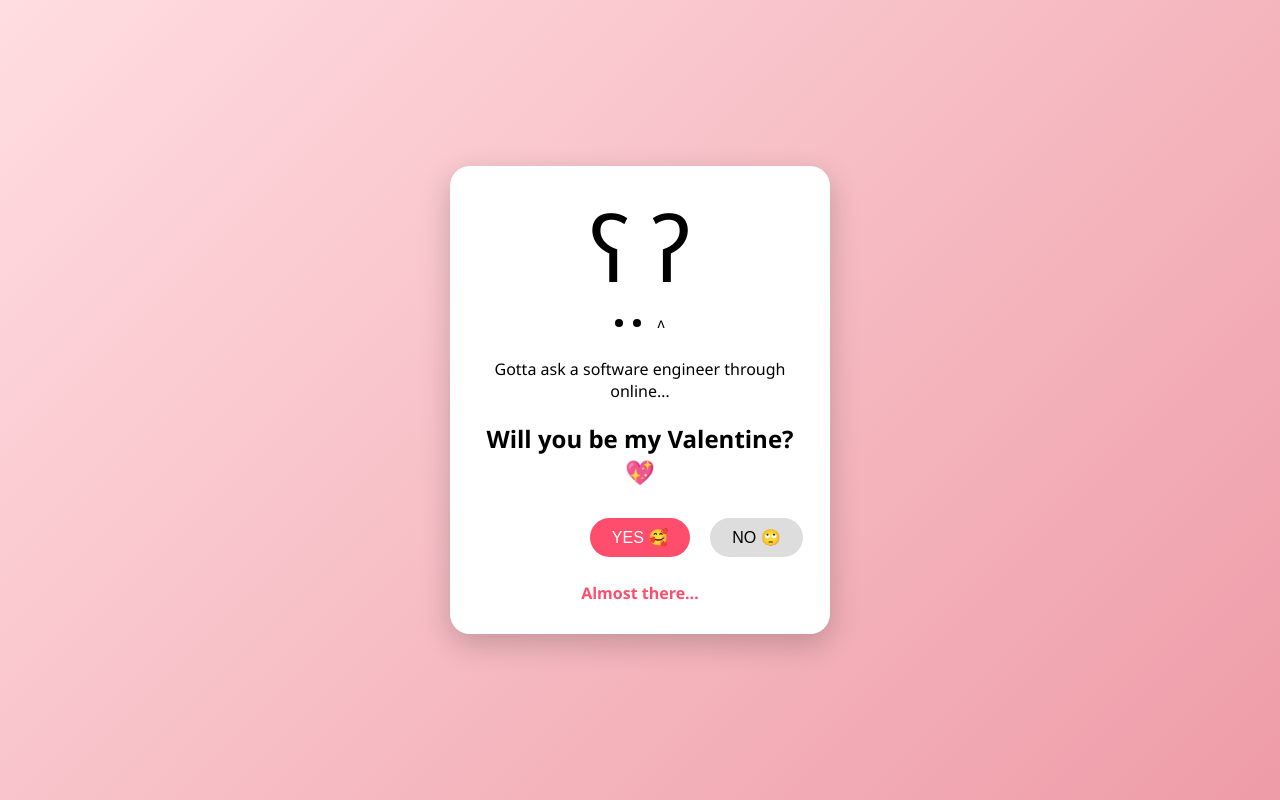
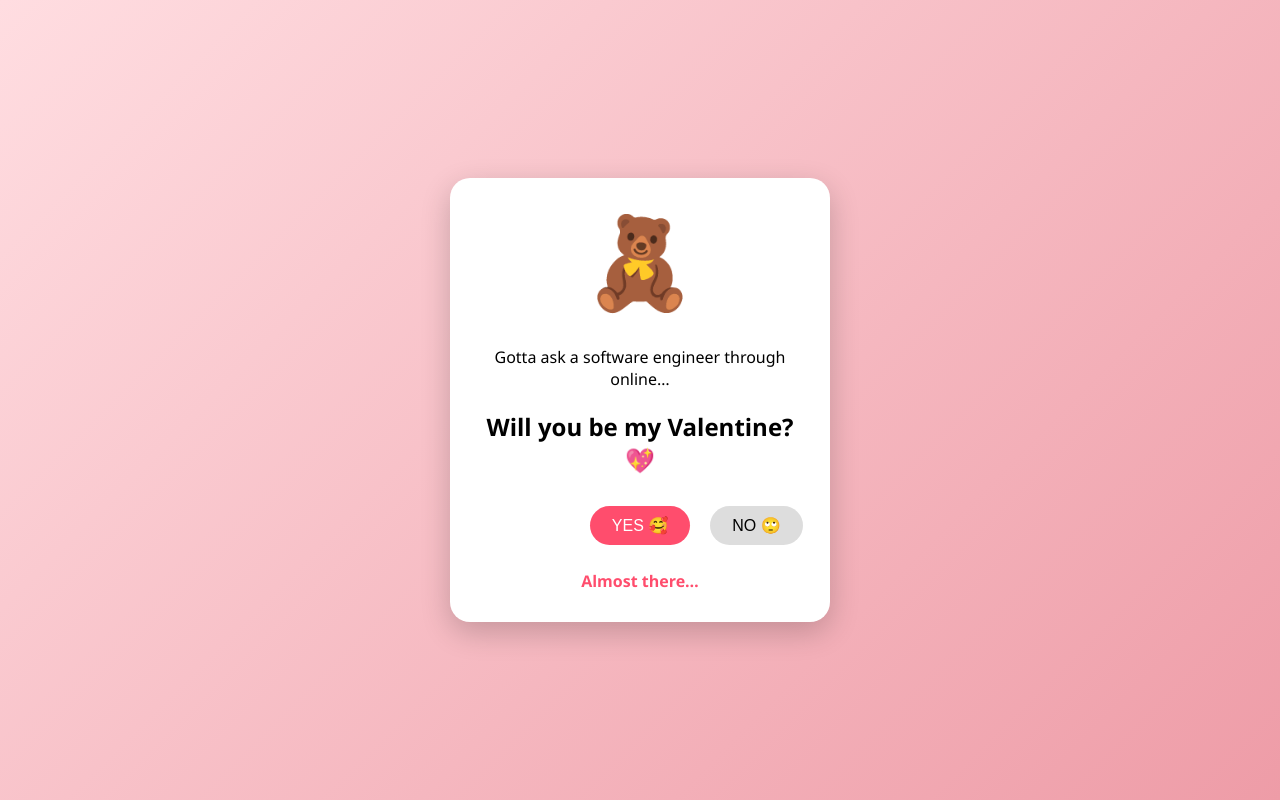
Before and after one commit to niha-b-design/valentine, a plain HTML site: page index.html in a window 1280 px wide. Drawn offline with Linux system fonts and the light colour scheme.

Commit message:
Update index.html

```diff
--- a/index.html
+++ b/index.html
@@ -6,42 +6,6 @@
   <meta name="viewport" content="width=device-width, initial-scale=1.0" />
 
   <style>
-    .teddy {
-      font-size: 40px;
-      animation: sway 3s ease-in-out infinite;
-    }
-
-    @keyframes sway {
-      0% { transform: rotate(0deg); }
-      50% { transform: rotate(2deg); }
-      100% { transform: rotate(0deg); }
-    }
-
-    .face {
-      display: flex;
-      justify-content: center;
-      align-items: center;
-      gap: 10px;
-      margin-top: 5px;
-    }
-
-    .eye {
-      width: 8px;
-      height: 8px;
-      background: black;
-      border-radius: 50%;
-      animation: blink 4s infinite;
-    }
-
-    @keyframes blink {
-      0%, 90%, 100% { transform: scaleY(1); }
-      92%, 98% { transform: scaleY(0.1); }
-    }
-
-    .nose {
-      margin-left: 6px;
-      font-size: 14px;
-    }
     body {
       margin: 0;
       height: 100vh;
@@ -102,14 +66,7 @@
 
 <body>
   <div class="card">
-    <div class="teddy">
-      <div class="ears">ʕ ʔ</div>
-      <div class="face">
-        <span class="eye left"></span>
-        <span class="eye right"></span>
-        <span class="nose">ʌ</span>
-      </div>
-  </div>
+    <div class="teddy">🧸</div>
     <p>Gotta ask a software engineer through online…</p>
     <h2>Will you be my Valentine? 💖</h2>
 
```
